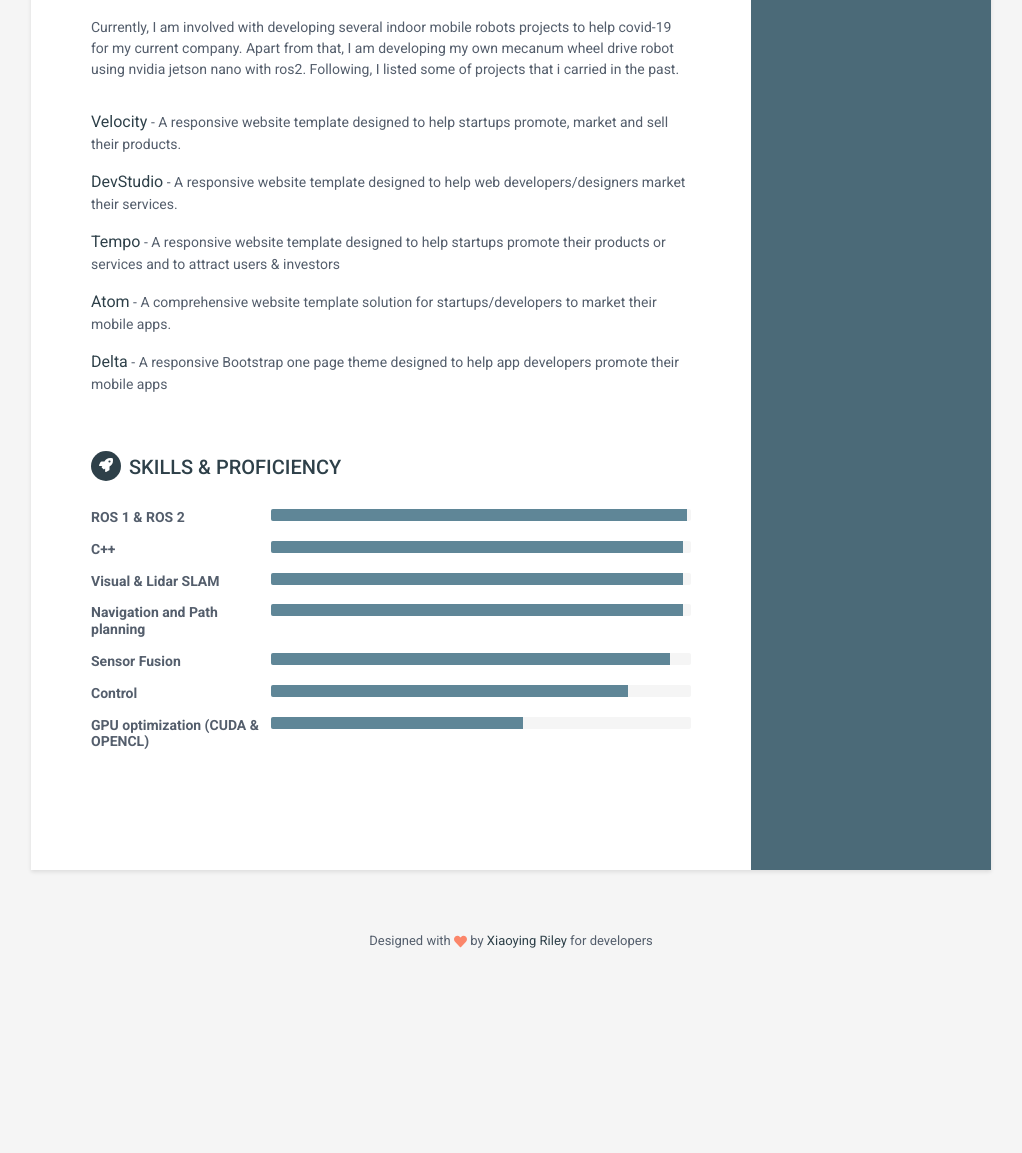
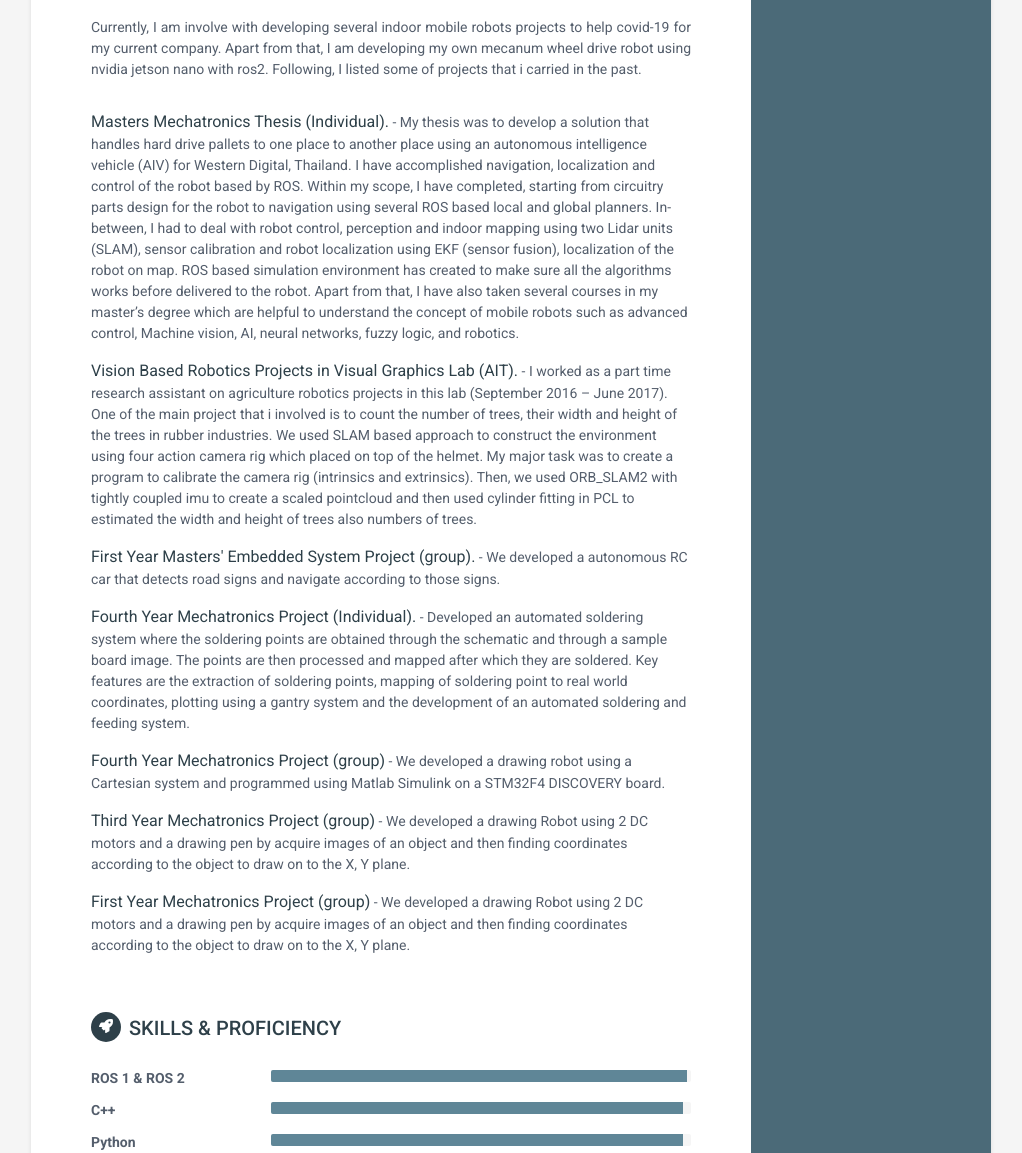
Before and after one commit to Shashika007/Shashika007.github.io, a plain HTML site: page index.html in a window 1280 px wide. Shown: the part 1219-2372 px from the top of the page, without its empty margins (129-1151 px from the left). Before the commit the page ends 2201 px from the top, so only its background shows below. Drawn offline with Linux system fonts and the light colour scheme.

Commit message:
(modify) cv

```diff
--- a/index.html
+++ b/index.html
@@ -76,7 +76,7 @@
             <section class="section summary-section">
                 <h2 class="section-title"><span class="icon-holder"><i class="fas fa-user"></i></span>Career Profile</h2>
                 <div class="summary">
-                    <p>I am a Robotics Engineer (R&D in SLAM) of Cal-Comp Electronics (Thailand) Public Co., Ltd (www.neweraai.com). In addition, I am highly motivated, quick learner and hardworking individual who believes that I possess the qualities to quickly pick up my workload. Furthermore, I am currently working on navigation on indoor mobile robots robotic vision, in particular, visual inertial odometry and lidar based vision SLAM problem for indoor mobile robots. Moreover, I am working on SLAM based navigation, relocalization solution for indoor mobile robots and ROS based navigation improvements.</p>
+                    <p class="text-justify">I am a Robotics Engineer (R&D in SLAM) of Cal-Comp Electronics (Thailand) Public Co., Ltd (www.neweraai.com). In addition, I am highly motivated, quick learner and hardworking individual who believes that I possess the qualities to quickly pick up my workload. Furthermore, I am currently working on navigation on indoor mobile robots robotic vision, in particular, visual inertial odometry and lidar based vision SLAM problem for indoor mobile robots. Moreover, I am working on SLAM based navigation, relocalization solution for indoor mobile robots and ROS based navigation improvements.</p>
                 </div><!--//summary-->
             </section><!--//section-->
 
@@ -175,24 +175,37 @@
             <section class="section projects-section">
                 <h2 class="section-title"><span class="icon-holder"><i class="fas fa-archive"></i></span>Projects</h2>
                 <div class="intro">
-                    <p>Currently, I am involved with developing several indoor mobile robots projects to help covid-19 for my current company. Apart from that, I am developing my own mecanum wheel drive robot using nvidia jetson nano with ros2. Following, I listed some of projects that i carried in the past.  </p>
+                    <p class="text-justify">Currently, I am involve with developing several indoor mobile robots projects to help covid-19 for my current company. Apart from that, I am developing my own mecanum wheel drive robot using nvidia jetson nano with ros2. Following, I listed some of projects that i carried in the past.  </p>
                 </div><!--//intro-->
                 <div class="item">
-                    <span class="project-title"><a href="#hook">Velocity</a></span> - <span class="project-tagline">A responsive website template designed to help startups promote, market and sell their products.</span>
-
+                    <span class="project-title"><a href="#hook">Masters Mechatronics Thesis (Individual).</a></span> - <span class="project-tagline">My thesis was to develop a solution that handles hard drive pallets to one place to another place using an autonomous intelligence vehicle (AIV) for Western Digital, Thailand. I have accomplished navigation, localization and control of the robot based by ROS. Within my scope, I have completed, starting from circuitry parts design for the robot to navigation using several ROS based local and global planners. In-between, I had to deal with robot control, perception and indoor mapping using two Lidar units (SLAM), sensor calibration and robot localization using EKF (sensor fusion), localization of the robot on map. ROS based simulation environment has created to make sure all the algorithms works before delivered to the robot. Apart from that, I have also taken several courses in my master’s degree which are helpful to understand the concept of mobile robots such as advanced control, Machine vision, AI, neural networks, fuzzy logic, and robotics. </span>
                 </div><!--//item-->
                 <div class="item">
-                    <span class="project-title"><a href="http://themes.3rdwavemedia.com/website-templates/responsive-bootstrap-theme-web-development-agencies-devstudio/" target="_blank">DevStudio</a></span> -
-                    <span class="project-tagline">A responsive website template designed to help web developers/designers market their services. </span>
+                    <span class="project-title"><a href="#hook">Vision Based Robotics Projects in Visual Graphics Lab (AIT).</a></span> - <span class="project-tagline">I worked as a part time research assistant on agriculture robotics projects in this lab (September 2016 – June 2017). One of the main project that i involved is to count the number of trees, their width and height of the trees in rubber industries. We used SLAM based approach to construct the environment using four action camera rig which placed on top of the helmet. My major task was to create a program to calibrate the camera rig (intrinsics and extrinsics). Then, we used ORB_SLAM2 with tightly coupled imu to create a scaled pointcloud and then used cylinder fitting in PCL to estimated the width and height of trees also numbers of trees. </span>
                 </div><!--//item-->
                 <div class="item">
-                    <span class="project-title"><a href="http://themes.3rdwavemedia.com/website-templates/responsive-bootstrap-theme-for-startups-tempo/" target="_blank">Tempo</a></span> - <span class="project-tagline">A responsive website template designed to help startups promote their products or services and to attract users &amp; investors</span>
+                    <span class="project-title"><a href="#hook">First Year Masters' Embedded System Project (group).</a></span> - <span class="project-tagline">We developed a autonomous RC car that detects road signs and navigate according to those signs.</span>
                 </div><!--//item-->
                 <div class="item">
-                    <span class="project-title"><a href="hhttp://themes.3rdwavemedia.com/website-templates/responsive-bootstrap-theme-mobile-apps-atom/" target="_blank">Atom</a></span> - <span class="project-tagline">A comprehensive website template solution for startups/developers to market their mobile apps. </span>
+                    <span class="project-title"><a href="#hook">Fourth Year Mechatronics Project (Individual).</a></span> - <span class="project-tagline">Developed an automated soldering system where the soldering points
+are obtained through the schematic and through a sample board image.
+The points are then processed and mapped after which they are
+soldered. Key features are the extraction of soldering points, mapping
+of soldering point to real world coordinates, plotting using a gantry
+system and the development of an automated soldering and feeding
+system.</span>
                 </div><!--//item-->
                 <div class="item">
-                    <span class="project-title"><a href="http://themes.3rdwavemedia.com/website-templates/responsive-bootstrap-theme-for-mobile-apps-delta/" target="_blank">Delta</a></span> - <span class="project-tagline">A responsive Bootstrap one page theme designed to help app developers promote their mobile apps</span>
+                    <span class="project-title"><a href="#hook">Fourth Year Mechatronics Project (group)</a></span> - <span class="project-tagline">We developed a drawing robot using a Cartesian system and programmed
+using Matlab Simulink on a STM32F4 DISCOVERY board.</span>
+                </div><!--//item-->
+                <div class="item">
+                    <span class="project-title"><a href="#hook">Third Year Mechatronics Project (group)</a></span> - <span class="project-tagline">We developed a drawing Robot using 2 DC motors and a drawing pen by acquire images of an object and then finding coordinates according to
+the object to draw on to the X, Y plane.</span>
+                </div><!--//item-->
+                <div class="item">
+                    <span class="project-title"><a href="#hook">First Year Mechatronics Project (group)</a></span> - <span class="project-tagline">We developed a drawing Robot using 2 DC motors and a drawing pen by acquire images of an object and then finding coordinates according to
+the object to draw on to the X, Y plane.</span>
                 </div><!--//item-->
             </section><!--//section-->
 
@@ -211,6 +224,13 @@
                         <div class="progress level-bar">
 						    <div class="progress-bar theme-progress-bar" role="progressbar" style="width: 98%" aria-valuenow="98" aria-valuemin="0" aria-valuemax="100"></div>
 						</div>
+                    </div><!--//item-->
+
+                    <div class="item">
+                        <h3 class="level-title">Python</h3>
+                        <div class="progress level-bar">
+                            <div class="progress-bar theme-progress-bar" role="progressbar" style="width: 98%" aria-valuenow="95" aria-valuemin="0" aria-valuemax="100"></div>
+                        </div>
                     </div><!--//item-->
 
                     <div class="item">
```
